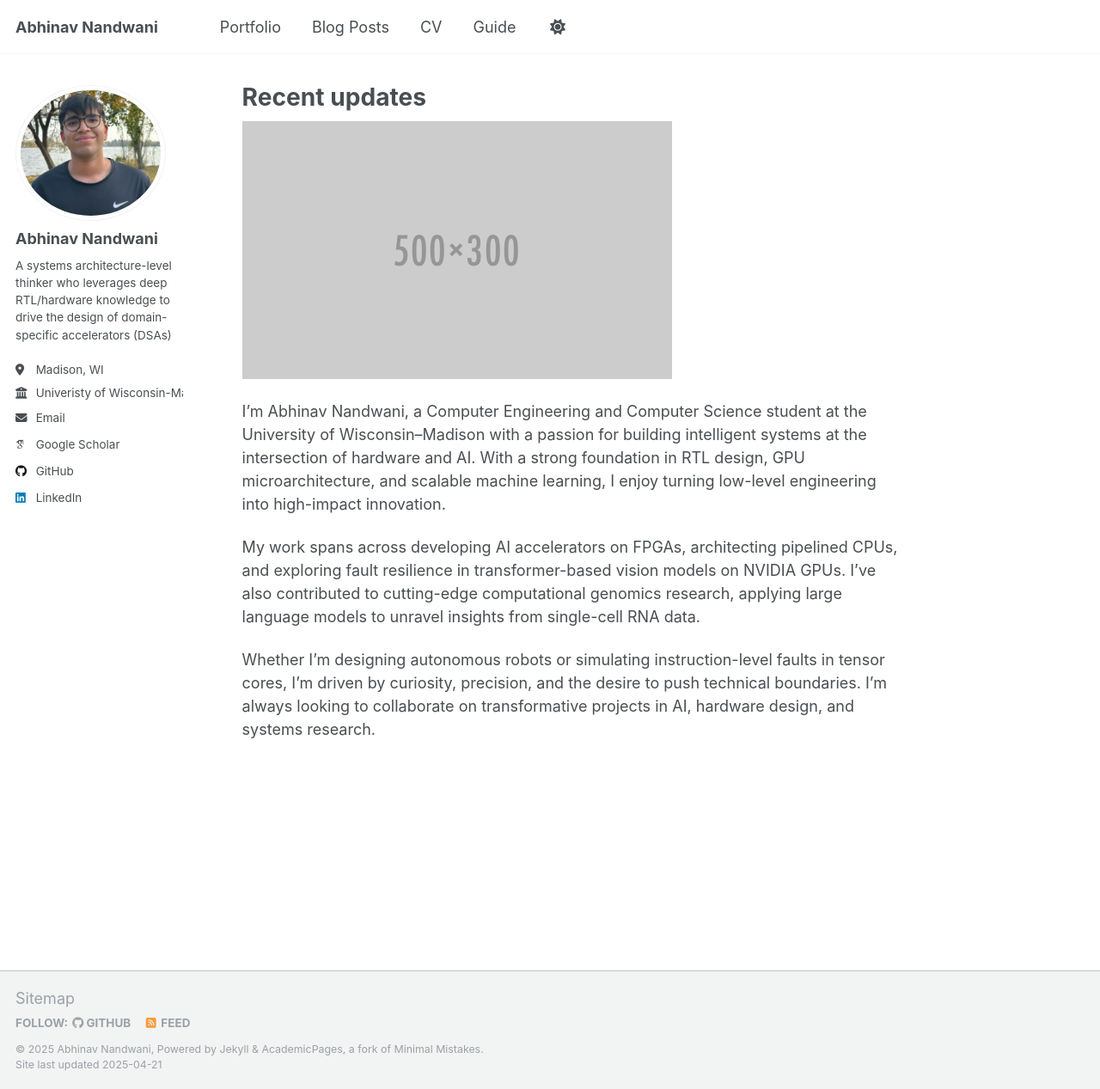
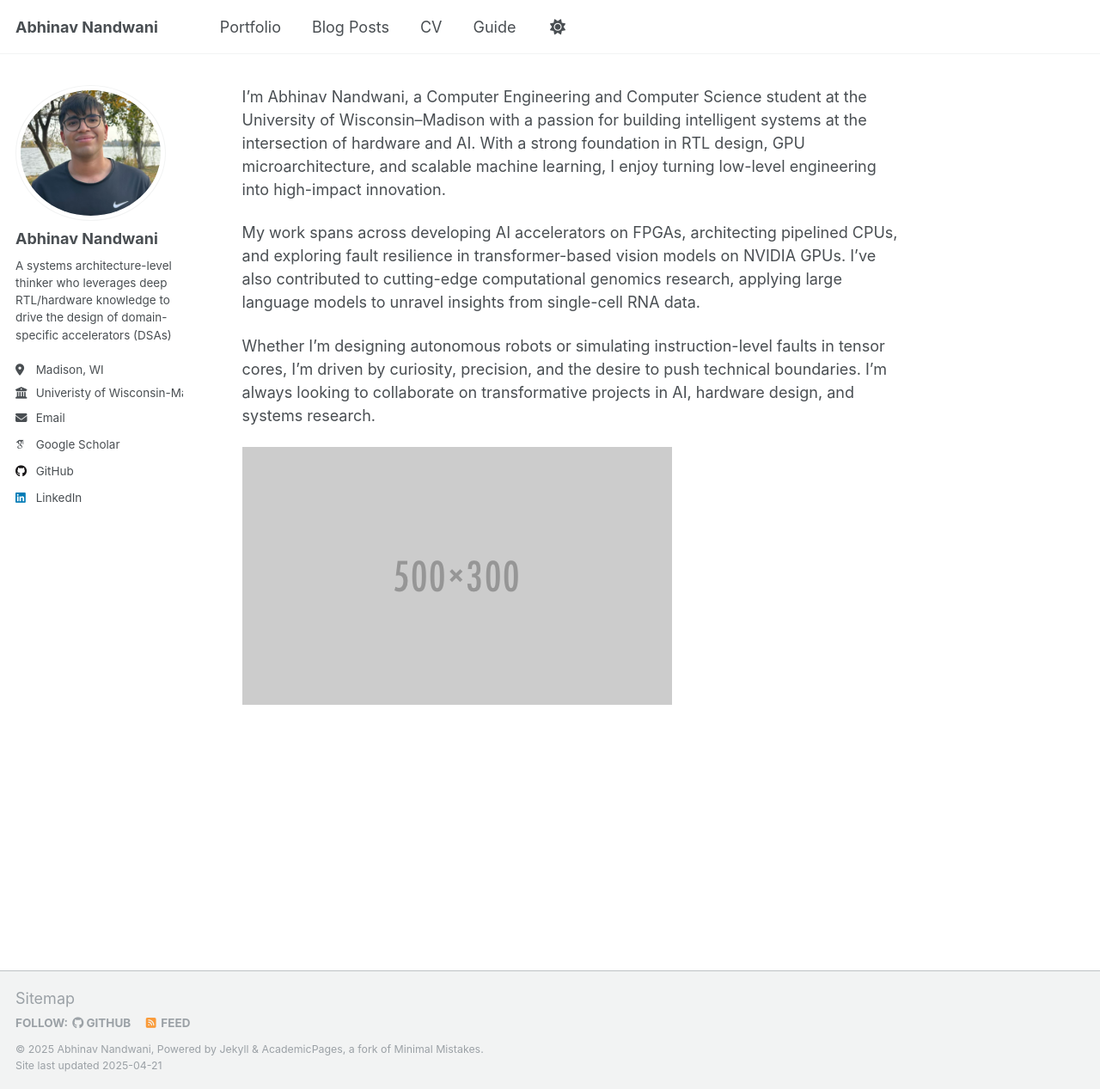
Before and after one commit to abhinavnandwani/abhinavnandwani.github.io, a Jekyll site: the page built from _pages/about.md, in a window 1280 px wide and 1267 px high. Shown: the whole window at 86% size. Built offline with Jekyll 4.4.1, drawn with Linux system fonts in a browser that asks for light colours; some web fonts are replaced.

Commit message:
Update about.md

```diff
--- a/_pages/about.md
+++ b/_pages/about.md
@@ -1,6 +1,6 @@
 ---
 permalink: /
-title: "Recent updates"
+title: #"Recent updates"
 author_profile: true
 redirect_from:
   - /about/
@@ -8,10 +8,15 @@ redirect_from:
 ---
 
 
-<img src='/images/500x300.png'>
+
 
 I'm Abhinav Nandwani, a Computer Engineering and Computer Science student at the University of Wisconsin–Madison with a passion for building intelligent systems at the intersection of hardware and AI. With a strong foundation in RTL design, GPU microarchitecture, and scalable machine learning, I enjoy turning low-level engineering into high-impact innovation.
 
 My work spans across developing AI accelerators on FPGAs, architecting pipelined CPUs, and exploring fault resilience in transformer-based vision models on NVIDIA GPUs. I’ve also contributed to cutting-edge computational genomics research, applying large language models to unravel insights from single-cell RNA data.
 
 Whether I’m designing autonomous robots or simulating instruction-level faults in tensor cores, I’m driven by curiosity, precision, and the desire to push technical boundaries. I'm always looking to collaborate on transformative projects in AI, hardware design, and systems research.
+
+
+
+
+<img src='/images/500x300.png'>
```
